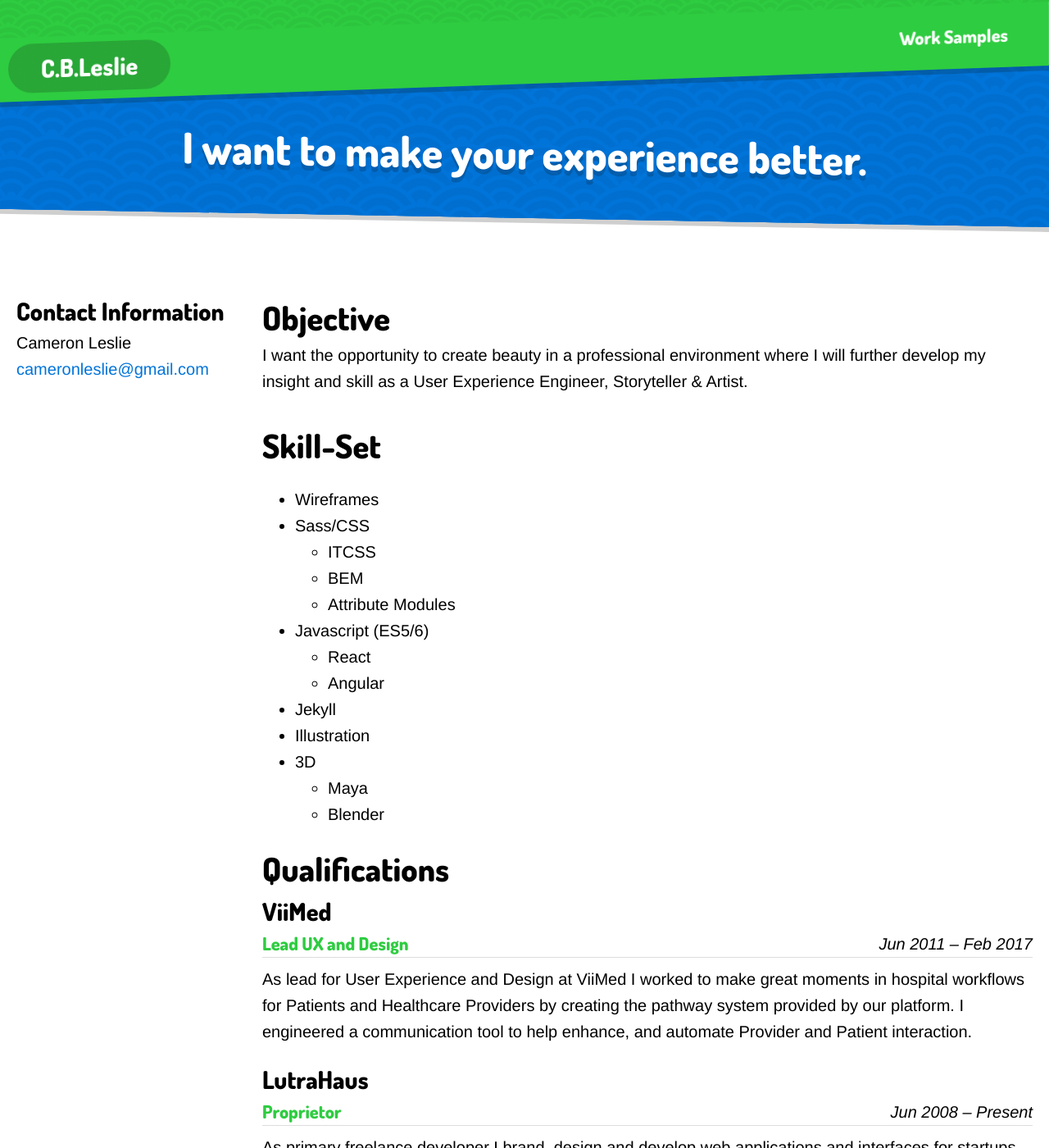
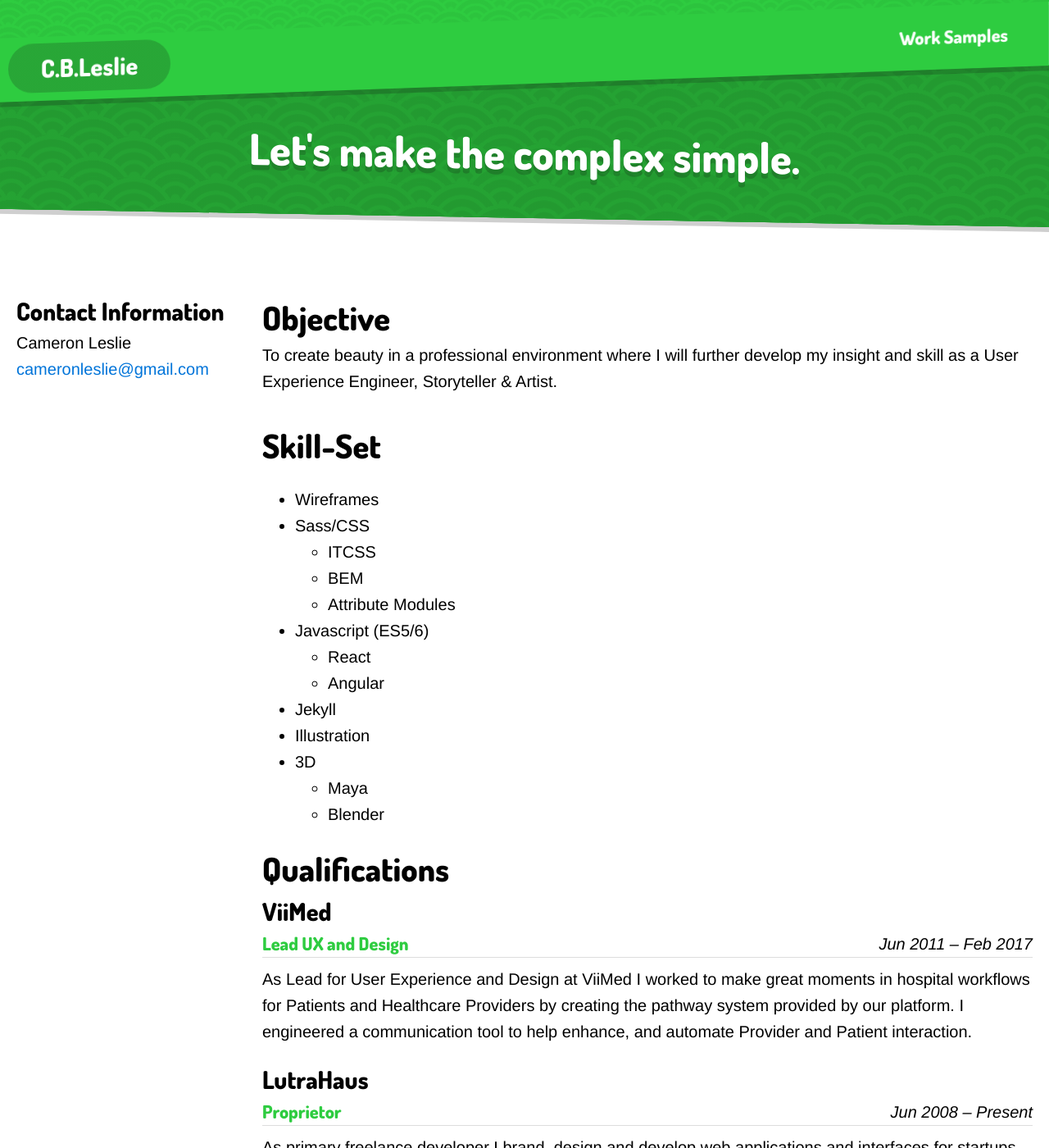
Before and after one commit to cbleslie/cbleslie.github.io, a Jekyll site: the page built from index.md, in a window 1280 px wide and 1400 px high. Shown: the whole window at 82% size. Built offline with Jekyll 4.4.1, drawn with Linux system fonts in a browser that asks for light colours.

Commit message:
colors and text

```diff
--- a/_sass/component/_headline.scss
+++ b/_sass/component/_headline.scss
@@ -1,4 +1,4 @@
-$headline-background-color: map-get($color, interest);
+$headline-background-color: darken(map-get($color, enthusiasm), 10%);
 
 [data-headline] {
   animation-duration: 5s;
--- a/index.md
+++ b/index.md
@@ -3,12 +3,12 @@ layout: resume
 title: Resume
 user_name: Cameron Leslie
 user_email: cameronleslie@gmail.com
-headline: I want to make your experience better.
+headline: Let's make the complex simple.
 
 ---
 <h3 class="trafalgar">Objective</h3>
 
-I want the opportunity to create beauty in a professional environment where I will further develop my insight and skill as a User Experience Engineer, Storyteller & Artist.
+To create beauty in a professional environment where I will further develop my insight and skill as a User Experience Engineer, Storyteller & Artist.
 <br/>
 <br/>
 <h3 class="trafalgar">Skill-Set</h3>
@@ -34,7 +34,7 @@ I want the opportunity to create beauty in a professional environment where I wi
   position="Lead UX and Design"
   start_date="Jun 2011"
   end_date="Feb 2017"
-  details="As lead for User Experience and Design at ViiMed I worked to make great moments in hospital workflows for Patients and Healthcare Providers by creating the pathway system provided by our platform. I engineered a communication tool to help enhance, and automate Provider and Patient interaction."
+  details="As Lead for User Experience and Design at ViiMed I worked to make great moments in hospital workflows for Patients and Healthcare Providers by creating the pathway system provided by our platform. I engineered a communication tool to help enhance, and automate Provider and Patient interaction."
 %}
 
 {% include resume-section.html
```
